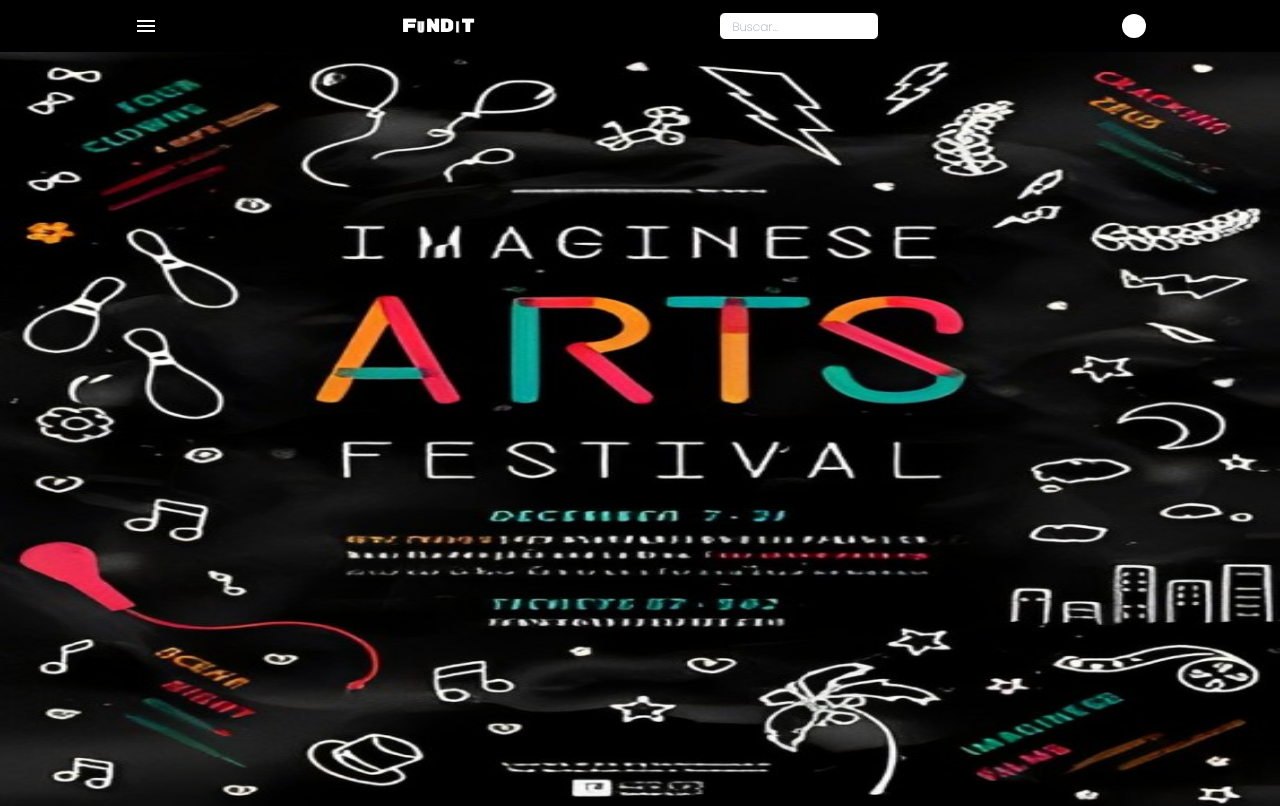
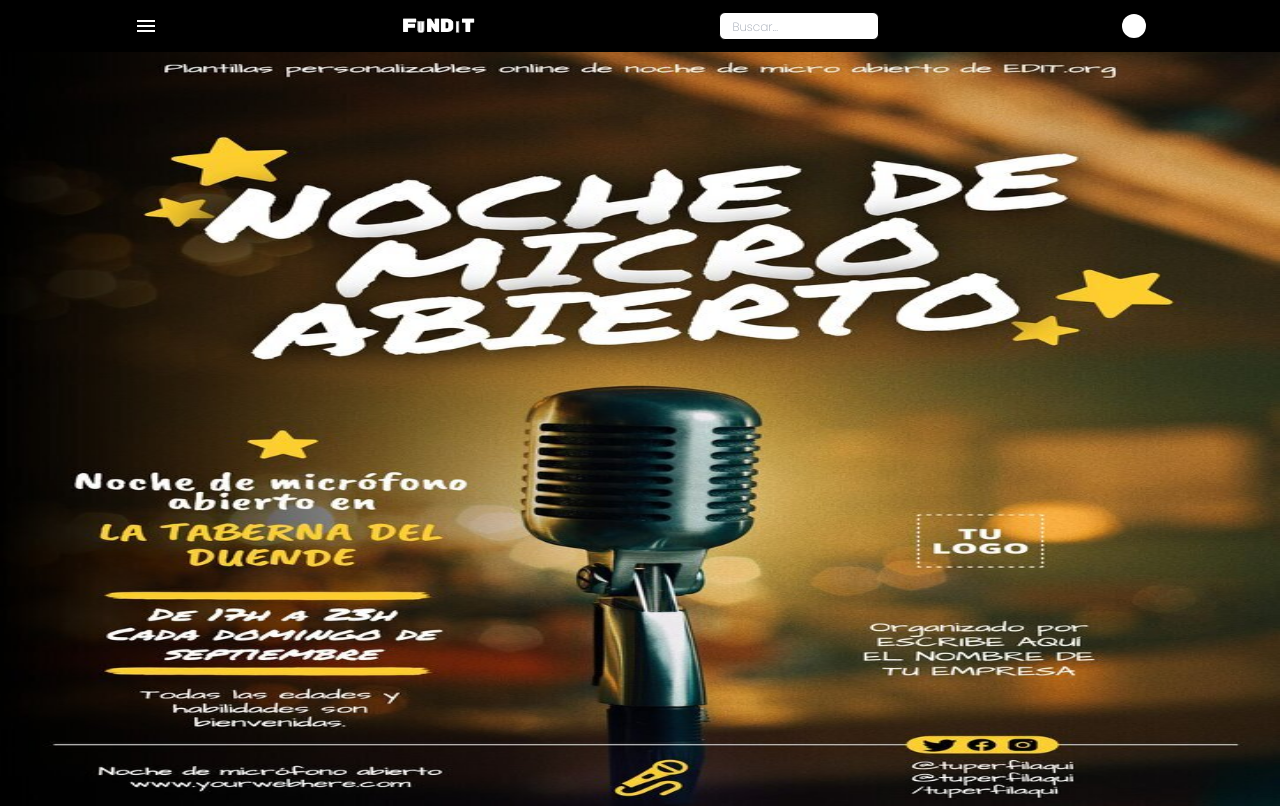
Before and after one commit to LFrancoEpifani/FunDit, a React (Vite) app: page / in a window 1280 px wide. Shown: the top 806 px of the page. Built offline with nearby package versions, Linux system fonts and the light colour scheme; some icons are missing; a web font is replaced by a local one.

Commit message:
Adding transition

```diff
--- a/src/components/Main/Main.jsx
+++ b/src/components/Main/Main.jsx
@@ -4,7 +4,7 @@ import Music from '../../assets/teatro.jpg';
 import artShow from '../../assets/microfono.jpg';
 
 export default function Main() {
-  const slides = [Festival, Music, artShow];
+  const slides = [artShow, Music, Festival];
 
   const [currentIndex, setCurrentIndex] = useState(0);
   const sliderRef = useRef(null);
@@ -25,7 +25,7 @@ export default function Main() {
       <div
         ref={sliderRef}
         onTouchStart={handleTouchStart}
-        className="w-full h-full bg-cover bg-center duration-500"
+        className="w-full h-full bg-cover bg-center transition duration-500"
         style={{
           display: 'flex',
           justifyContent: 'center',
```
